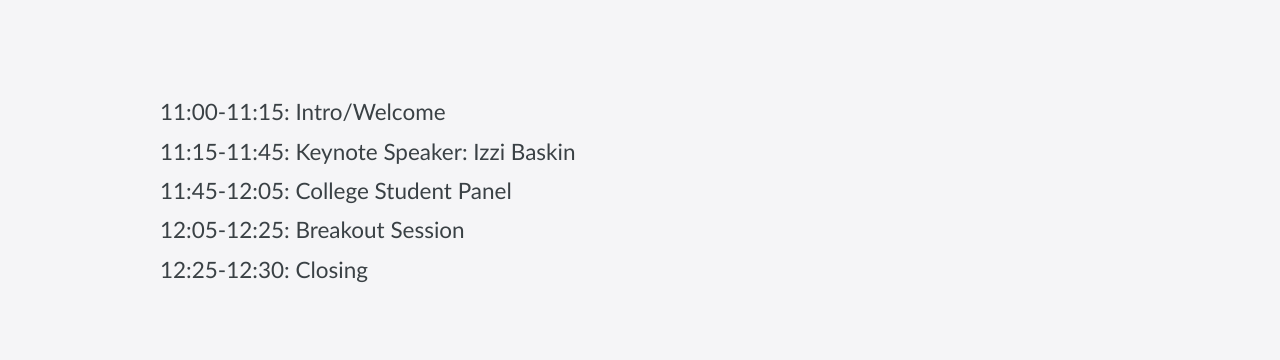
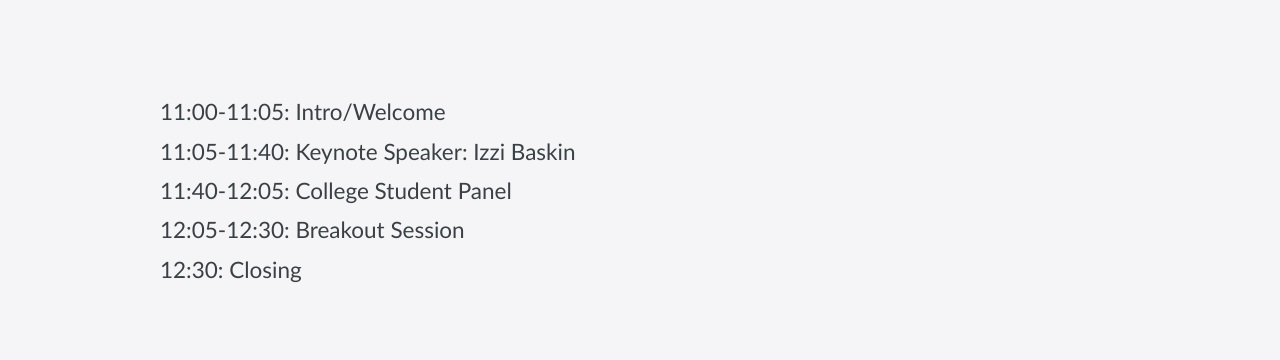
Before and after one commit to awissink/codechi, a Jekyll site: the page built from schedule.html, in a window 1280 px wide. Shown: the part 483-843 px from the top of the page. Built offline with Jekyll 4.4.1, drawn with Linux system fonts in a browser that asks for light colours; some web fonts are replaced.

Commit message:
schedule update

```diff
--- a/schedule.html
+++ b/schedule.html
@@ -13,11 +13,11 @@ navigation_order: 2
 <br>
 
 	<p>
-		11:00-11:15: Intro/Welcome <br>
-		11:15-11:45: Keynote Speaker: Izzi Baskin <br>
-		11:45-12:05: College Student Panel <br>
-		12:05-12:25: Breakout Session <br>
-		12:25-12:30: Closing <br>
+		11:00-11:05: Intro/Welcome <br>
+		11:05-11:40: Keynote Speaker: Izzi Baskin <br>
+		11:40-12:05: College Student Panel <br>
+		12:05-12:30: Breakout Session <br>
+		12:30: Closing
 </p>
 
 <p>
```
